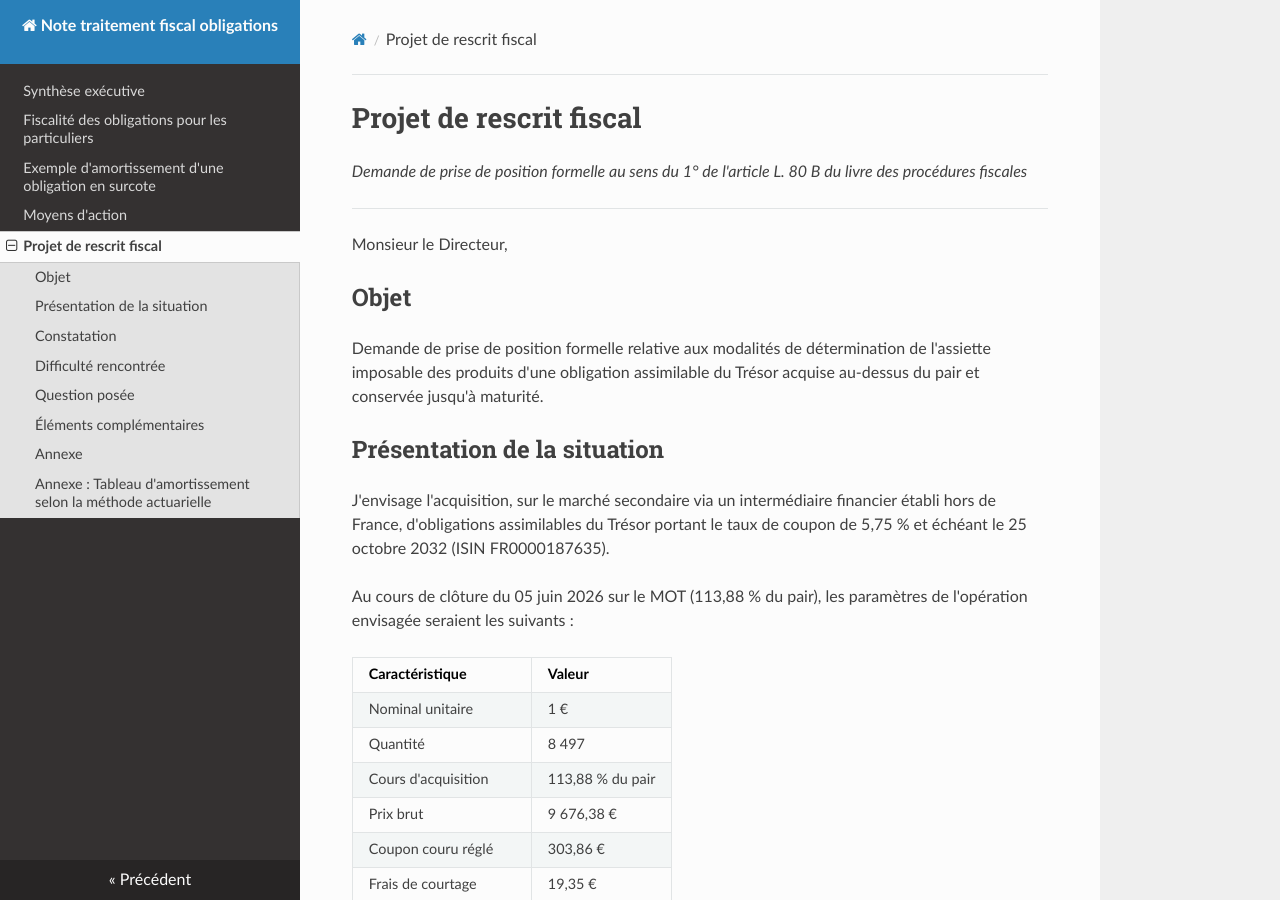
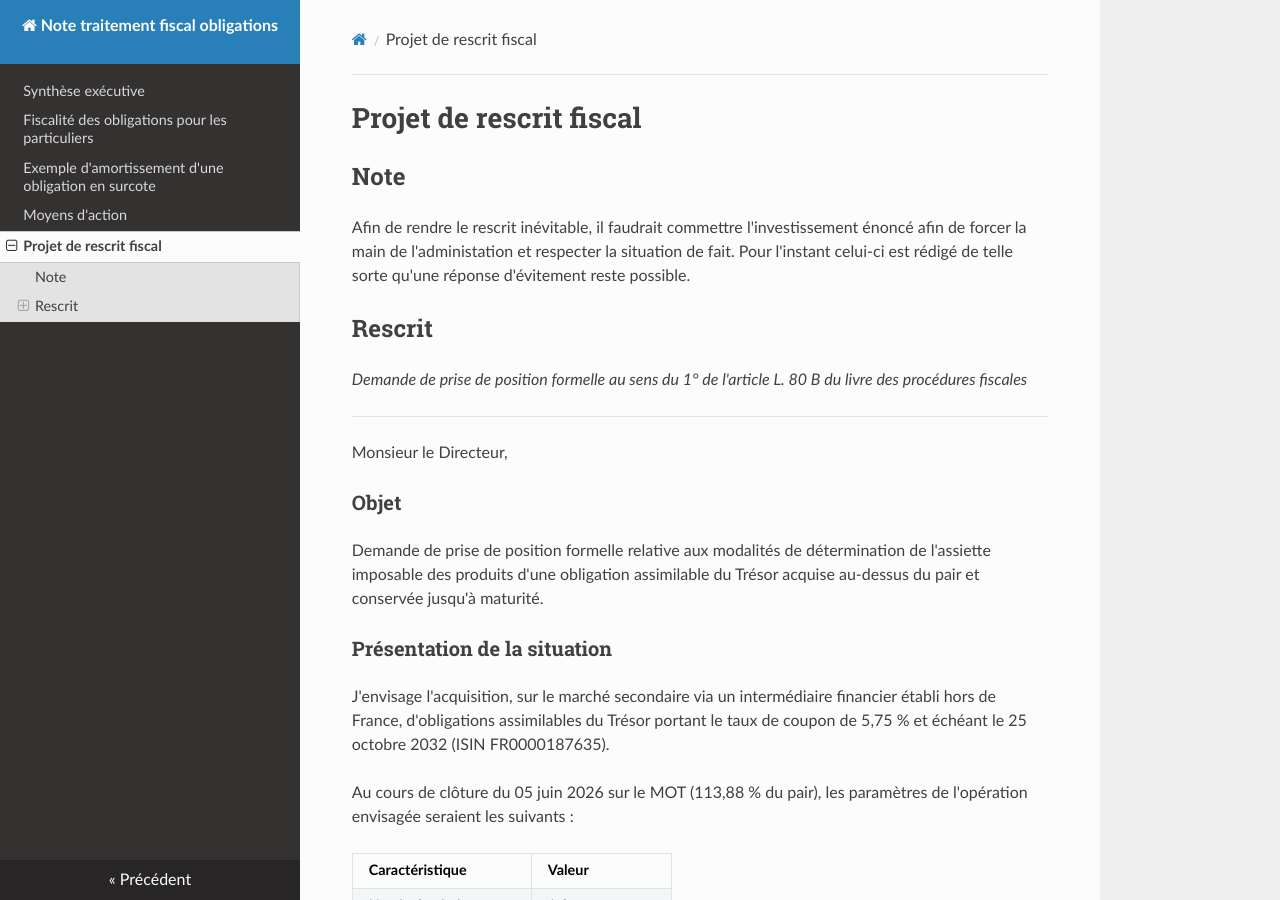
Before and after one commit to ConscritNeuneu/note-traitement-fiscal-obligations, an MkDocs documentation site: the page built from docs/projet_rescrit.md, in a window 1280 px wide and 900 px high. Built offline with MkDocs 1.6.1, drawn with Linux system fonts in a browser that asks for light colours; nearby versions of some CDN libraries; some of the changed text lies outside the part shown.

Commit message:
Update rescrit

```diff
--- a/docs/projet_rescrit.md
+++ b/docs/projet_rescrit.md
@@ -1,4 +1,13 @@
 # Projet de rescrit fiscal
+
+## Note
+
+Afin de rendre le rescrit inévitable, il faudrait commettre l'investissement
+énoncé afin de forcer la main de l'administation et respecter la situation
+de fait. Pour l'instant celui-ci est rédigé de telle sorte qu'une réponse
+d'évitement reste possible.
+
+## Rescrit
 
 *Demande de prise de position formelle au sens du 1° de l'article L. 80 B
 du livre des procédures fiscales*
@@ -7,14 +16,14 @@ du livre des procédures fiscales*
 
 Monsieur le Directeur,
 
-## Objet
+### Objet
 
 Demande de prise de position formelle relative aux modalités de
 détermination de l'assiette imposable des produits d'une obligation
 assimilable du Trésor acquise au-dessus du pair et conservée jusqu'à
 maturité.
 
-## Présentation de la situation
+### Présentation de la situation
 
 J'envisage l'acquisition, sur le marché secondaire via un intermédiaire
 financier établi hors de France, d'obligations assimilables du Trésor
@@ -38,7 +47,7 @@ paramètres de l'opération envisagée seraient les suivants :
 L'obligation serait conservée jusqu'à son remboursement au pair le
 25 octobre 2032.
 
-## Constatation
+### Constatation
 
 Le coût total d'acquisition (9 999,59 €) excède le montant du remboursement
 au pair (8 497 €) de 1 502,59 €.
@@ -59,7 +68,7 @@ Le total des encaissements s'établit à 11 917,06 €, pour un décaissement
 initial de 9 999,59 €. L'enrichissement économique de l'opération est donc
 de 1 917,47 €.
 
-## Difficulté rencontrée
+### Difficulté rencontrée
 
 En application de la doctrine telle que je la comprends, et notamment du
 bulletin BOI-RPPM-RCM-20-10-20-20 et du bulletin BOI-RPPM-RCM-30-20-30,
@@ -84,7 +93,7 @@ L'assiette imposable résiduelle après compensation serait donc de
 2 931,77 €, soit environ 53 % de plus que l'enrichissement économique réel
 de l'opération.
 
-## Question posée
+### Question posée
 
 Les articles 118 et 119 du code général des impôts désignent comme
 imposables les intérêts, arrérages et produits des obligations, ainsi que
@@ -109,7 +118,7 @@ annuellement la seule part d'intérêts de chaque coupon (comprise, en année
 pleine, entre environ 280 € et 310 € selon les annuités), pour un total
 cumulé égal à l'enrichissement économique de l'opération.
 
-## Éléments complémentaires
+### Éléments complémentaires
 
 La méthode actuarielle que je propose est d'usage courant en analyse
 financière. Elle est notamment utilisée par l'État lui-même dans sa
@@ -131,11 +140,9 @@ selon la méthode actuarielle.
 Je vous prie d'agréer, Monsieur le Directeur, l'expression de ma
 considération distinguée.
 
-## Annexe
+### Annexe : Tableau d'amortissement selon la méthode actuarielle
 
 Tableau d'amortissement de la prime d'émission selon la méthode actuarielle
-
-## Annexe : Tableau d'amortissement selon la méthode actuarielle
 
 **Taux actuariel** : 3,2512 %
 
```
